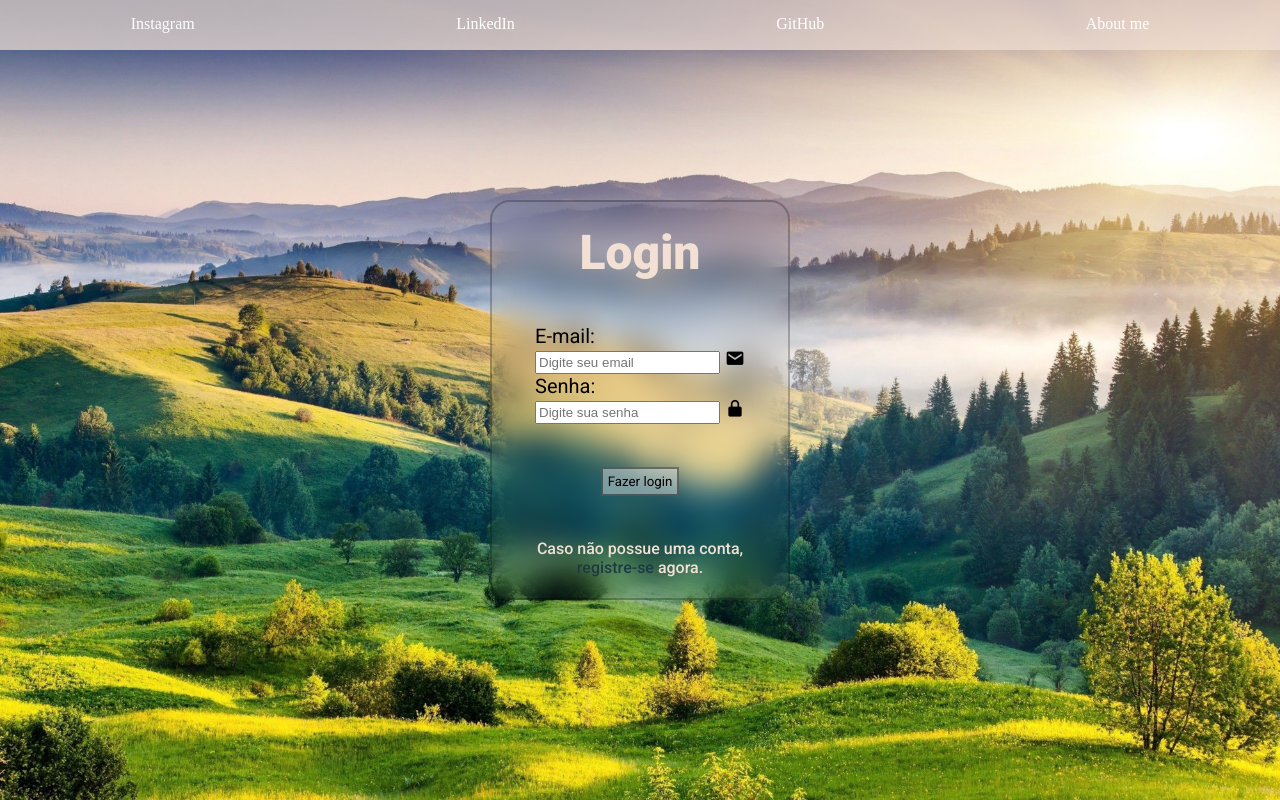
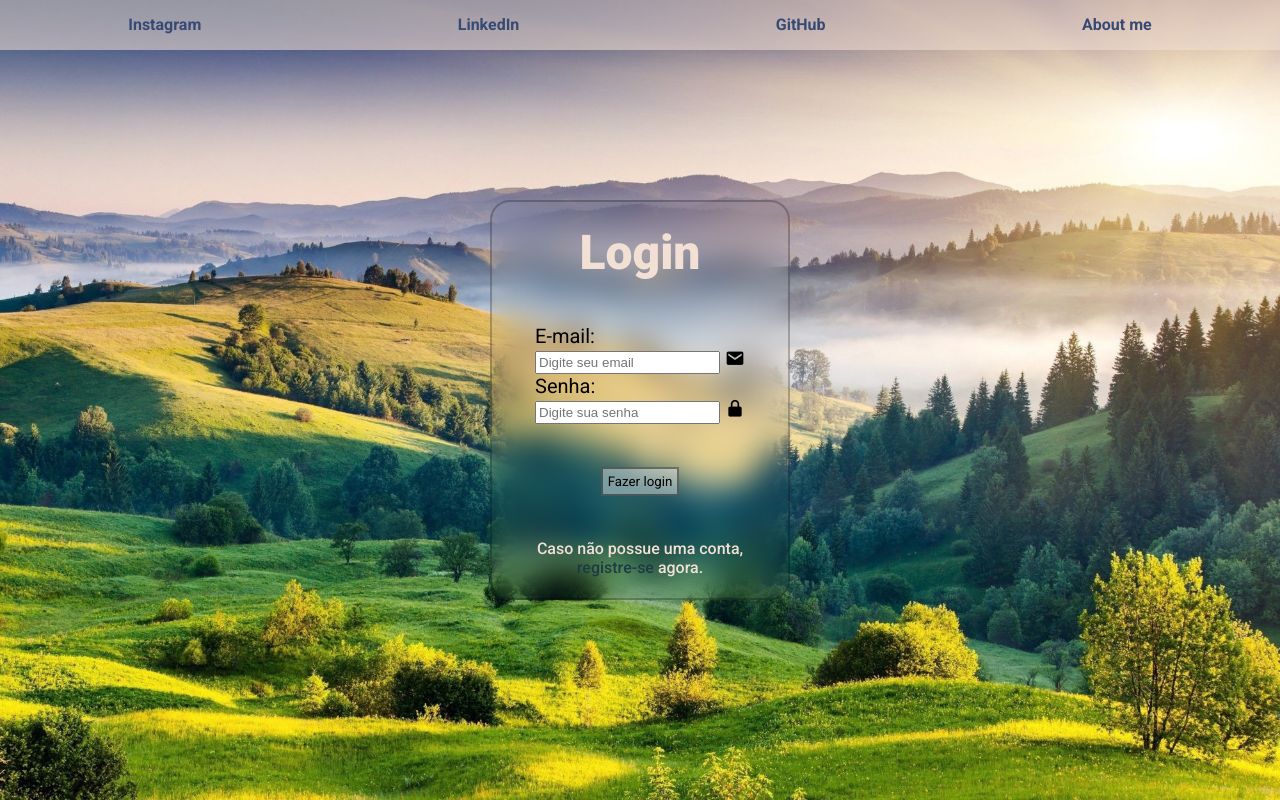
Before and after one commit to gabbzin/Pagina-de-Login, a plain HTML site: page index.html in a window 1280 px wide. Drawn offline with nearby package versions, Linux system fonts and the light colour scheme.

Commit message:
mudança nos links

```diff
--- a/estilo/style.css
+++ b/estilo/style.css
@@ -40,7 +40,7 @@ header {
     position: absolute;
     width: 100vw;
     height: 50px;
-    background-color: #f2e0d5b6;
+    background-color: #f2e0d58f;
 }
 
 ul {
@@ -55,8 +55,11 @@ li {
     cursor: pointer;
 }
 
-a {
+ul > li > a {
     text-decoration: none;
+    color: var(--cor1);
+    font-family: var(--fonte1);
+    font-weight: 700;
 }
 
 /*Estilo da aba de login*/
@@ -113,4 +116,5 @@ label {
 
 .registrar-conta > p > a {
     color: var(--cor3);
+    text-decoration: none;
 }
--- a/index.html
+++ b/index.html
@@ -10,10 +10,18 @@
 <body>
     <header>
         <ul>
-            <li><a href="#" target="_blank"></a>Instagram</li>
-            <li><a href="#" target="_blank"></a>LinkedIn</li>
-            <li><a href="#" target="_blank"></a>GitHub</li>
-            <li><a href="#" target="_blank"></a>About me</li>
+            <li>
+                <a href="https://www.instagram.com/gabb.zin_?igsh=dnA2ZnEwaGxhbmsz" target="_blank">Instagram</a>
+            </li>
+            <li><a href="www.linkedin.com/in/
+                gabriel-pimentel-zxn111" target="_blank">LinkedIn</a>
+            </li>
+            <li>
+                <a href="https://github.com/gabbzin" target="_blank">GitHub</a>
+            </li>
+            <li>
+                <a href="#" target="_blank">About me</a>
+            </li>
         </ul>
     </header>
     <main>
```
